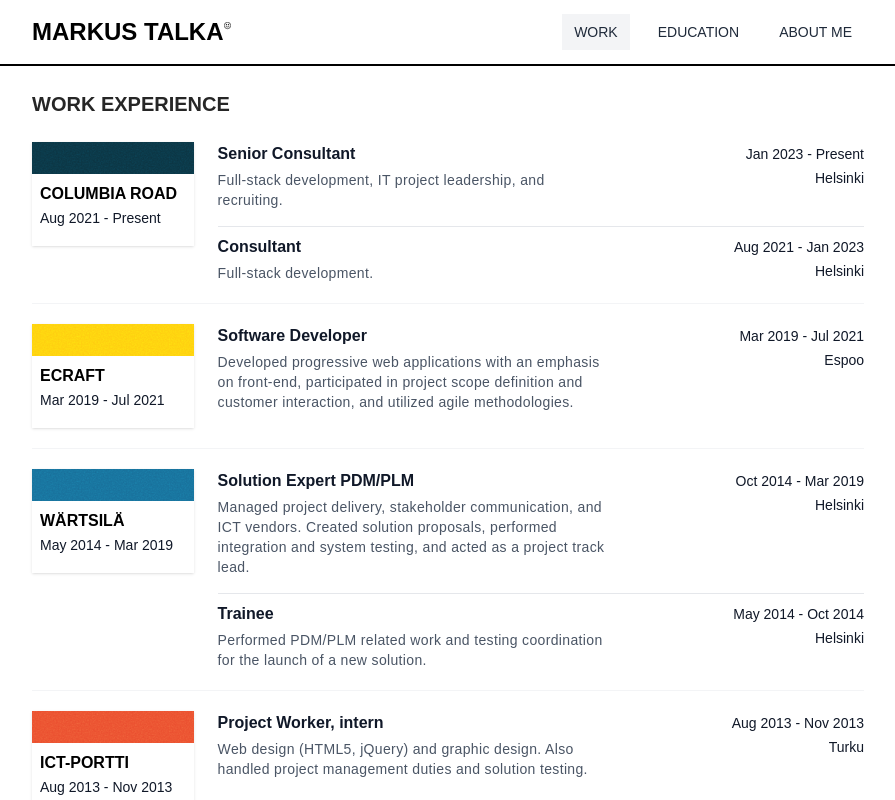
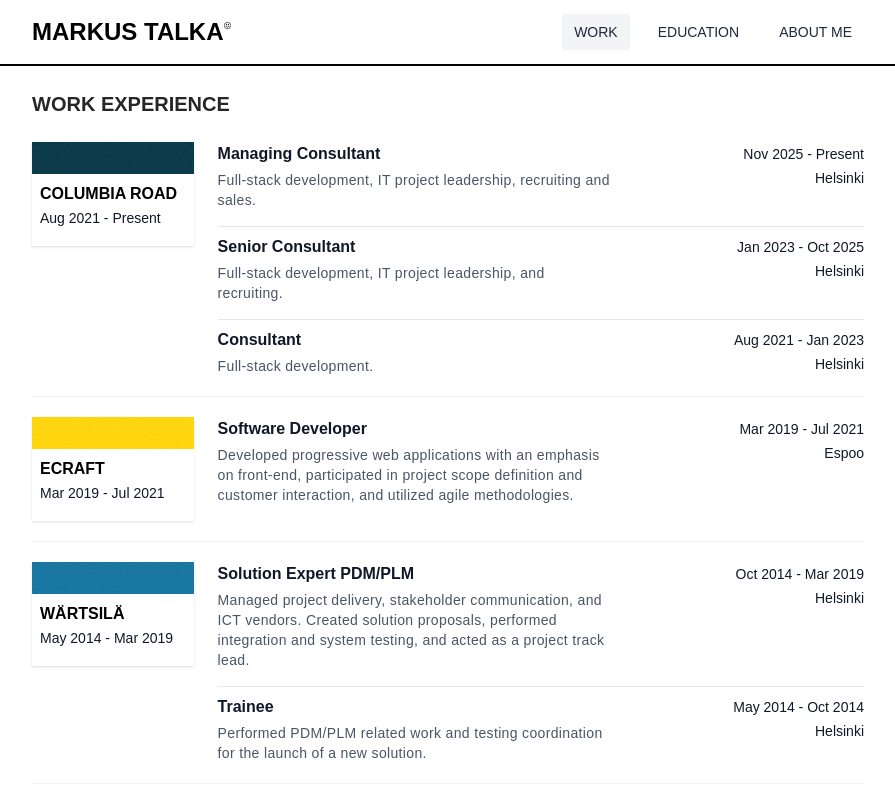
Before and after one commit to mtalka/2025-personal, a React (Vite) app: page / in a window 1280 px wide. Shown: the top 800 px of the page, without its empty margins (192-1087 px from the left). Built offline with nearby package versions, Linux system fonts and the light colour scheme; a web font is replaced by a local one.

Commit message:
Updated work experience, updated packages

```diff
--- a/src/routes/index.tsx
+++ b/src/routes/index.tsx
@@ -12,11 +12,19 @@
     grainOpacity: 0.6,
     entries: [
       {
+        title: "Managing Consultant",
+        description:
+          "Full-stack development, IT project leadership, recruiting and sales.",
+        durationStart: "Nov 2025",
+        durationEnd: "Present",
+        location: "Helsinki",
+      },
+      {
         title: "Senior Consultant",
         description:
           "Full-stack development, IT project leadership, and recruiting.",
         durationStart: "Jan 2023",
-        durationEnd: "Present",
+        durationEnd: "Oct 2025",
         location: "Helsinki",
       },
       {
```
Also changed, not shown: 1 other file (tests, documents, lock files or other folders).
